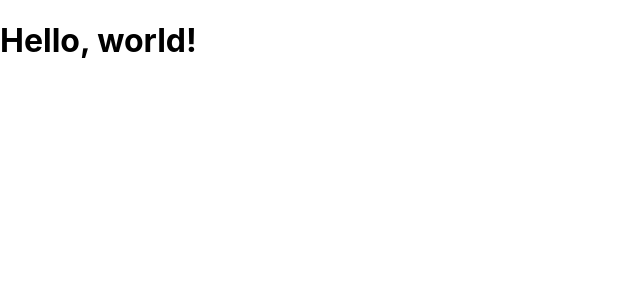
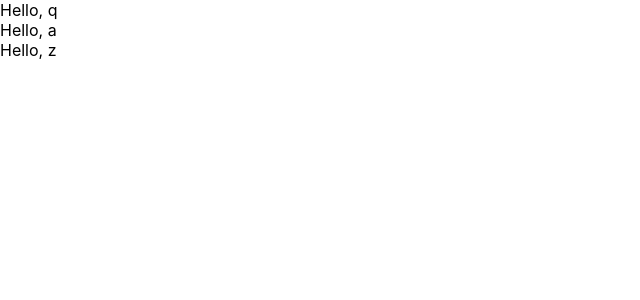
Before and after one commit to bhr0554/alive_react, a React (Create React App) app: page / in a window 1280 px wide. Shown: the top 300 px of the page, without its empty margins (0-640 px from the left). Built offline with nearby package versions, Linux system fonts and the light colour scheme.

Commit message:
[수정] component 및 props

```diff
--- a/src/index.js
+++ b/src/index.js
@@ -11,67 +11,37 @@ import reportWebVitals from './reportWebVitals';
   document.getElementById('root')
 );*/
 
-/*const name = 'HyeRyeon';
-const element = <h1>Hello, {name}</h1>;
+/** 함수형 컴포넌트 */
+/*function Welcome(props) {
+    return <div>Hello, {props.name}</div>;
+}*/
+class Welcome extends React.Component {
+    render() {
+        return <div>Hello, {this.props.name}</div>;
+    }
+}
+
+function Welcomes() {
+    return (
+        <div>
+            <Welcome name="q"/>
+            <Welcome name="a"/>
+            <Welcome name="z"/>
+        </div>
+    );
+}
+
+ReactDOM.render(
+    <Welcomes/>,
+    document.getElementById('root')
+);
+
+/*const element = <Welcome name="HyePark"/>;
+
 ReactDOM.render(
     element,
     document.getElementById('root')
 );*/
-
-/*function formatName(user) {
-    return user.firstName + ' ' + user.lastName;
-}
-
-const user = {
-    firstName : 'Hye',
-    lastName : 'Park'
-}
-
-const element = (
-    <h1>Hello, {formatName(user)}</h1>
-);*/
-
-/** **attr에 따옴표 || '{}'중괄호를 사용해야 함. */
-/* attr에 따옴표를 이용하여 문자열 정의 가능 */
-//const element = <div tabIndex="0"></div>;
-
-/* attr에 '{}'를 이용하여 JavaScript 표현식 삽입 가능 */
-//const element = <img src={user.avatarUrl}></img>;
-
-/**
- * JSX 표현식은 HTML보다 JavaScript에 가깝기 때문에 HTML attr 이름 대신 camelCase 명명 규칙을 사용함.
- * ex) class="~" 이 아니라 className="~"
- * */
-
-/** Babel은 React.createElement() 호출로 하여금 컴파일 진행 */
-/*const element = (
-    <h1 className="greeting">
-        Hello, world!
-    </h1>
-);*/
-/** 위 아래는 동일 함. */
-const element = React.createElement(
-    'h1',
-    {className: 'greeting'},
-    'Hello, world!'
-);
-
-// React.createElement() 함수는 몇 가지 검사를 수행하여 버그가 없는 코드를 작성하는 데 도움을 주고, 아래와 같은 객체를 생성함.
-/*
-const element = {
-    type: 'h1',
-    props: {
-        className: 'greeting',
-        children: 'Hello, world!'
-    }
-};
-*/
-/** **React는 위 객체를 읽어 DOM을 구성함. */
-
-ReactDOM.render(
-    element,
-    document.getElementById('root')
-);
 // If you want to start measuring performance in your app, pass a function
 // to log results (for example: reportWebVitals(console.log))
 // or send to an analytics endpoint. Learn more: https://bit.ly/CRA-vitals
```
